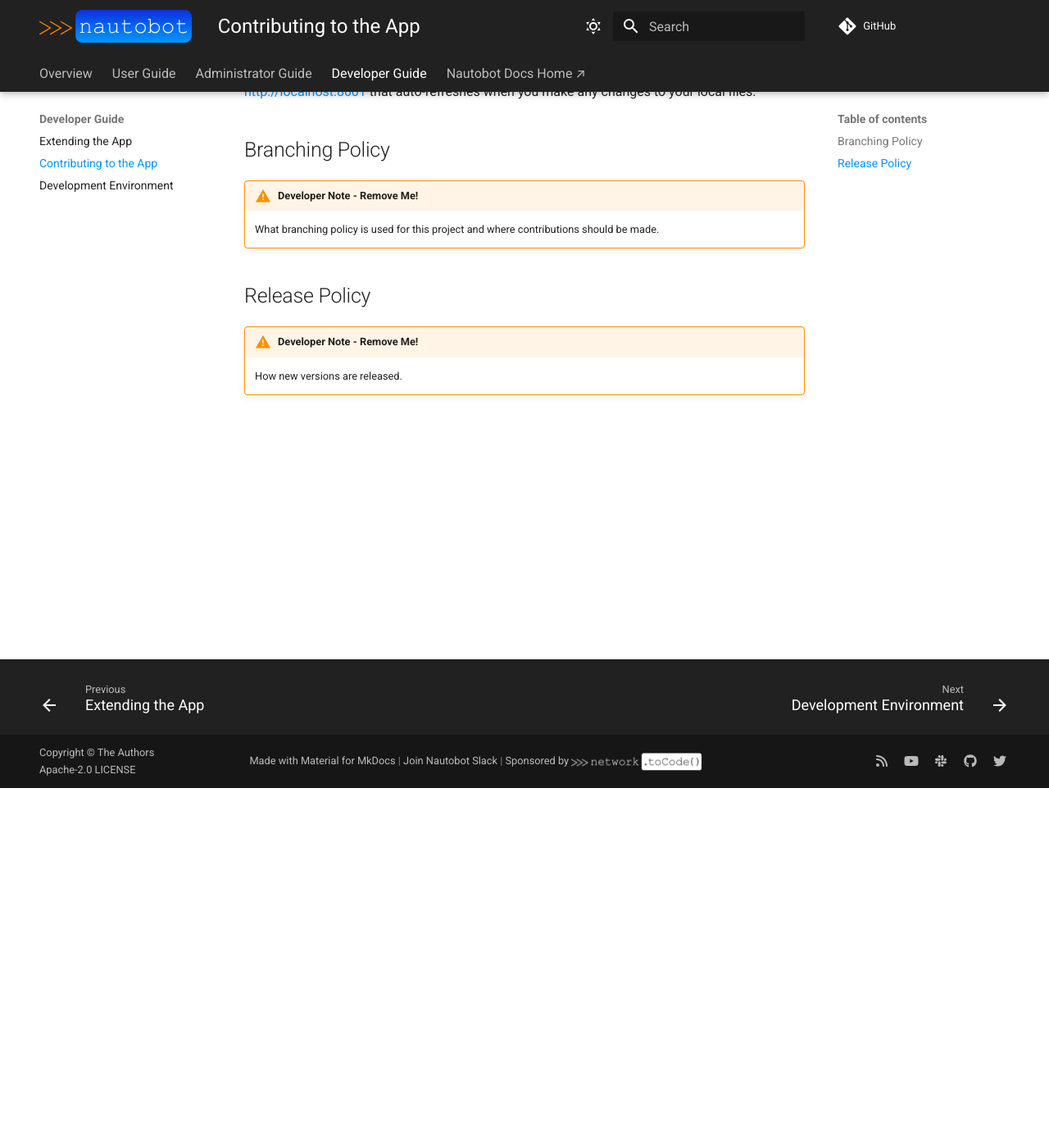
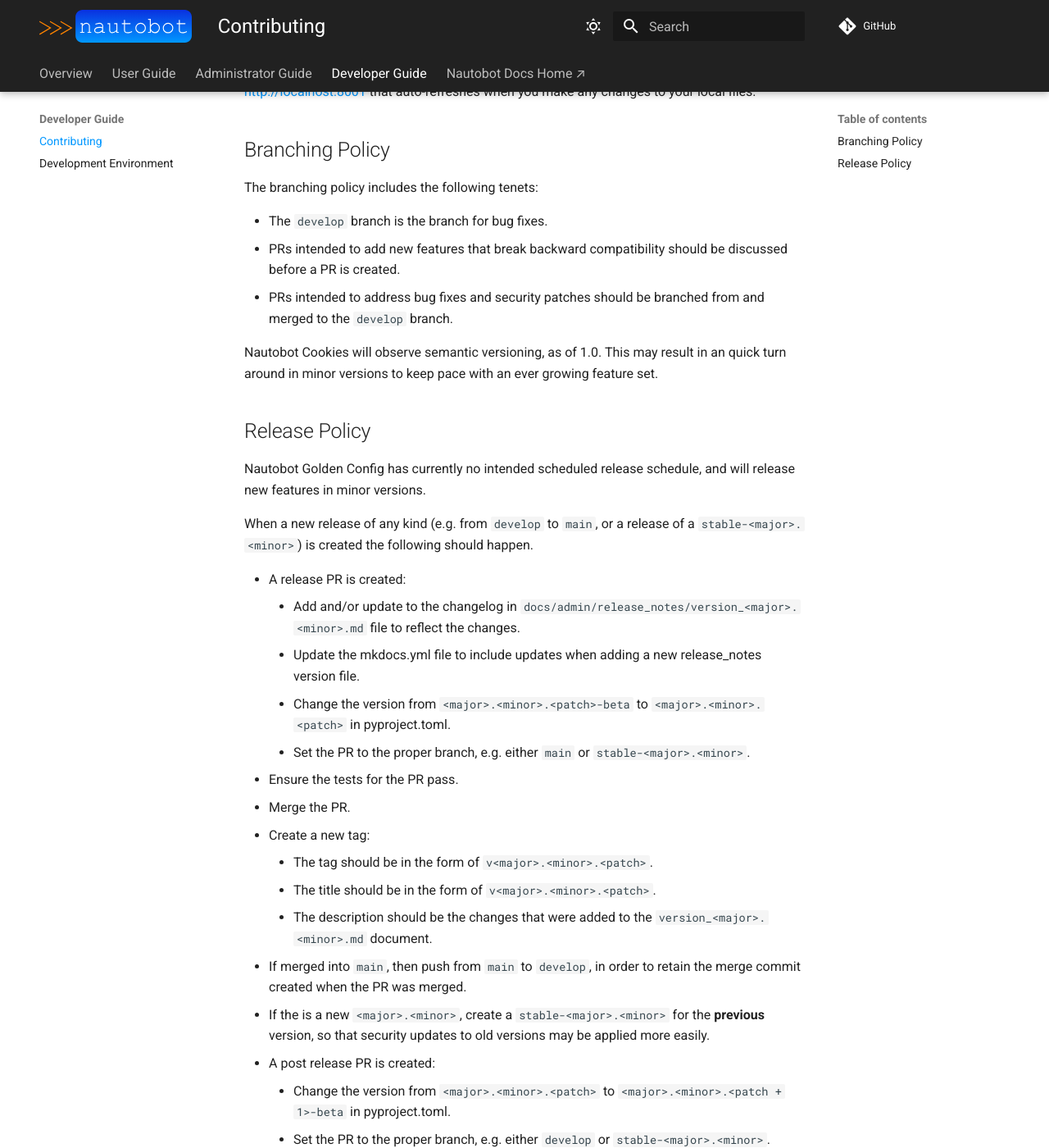
Before and after one commit to nautobot/cookiecutter-nautobot-app, an MkDocs documentation site: the page built from docs/dev/contributing.md, in a window 1280 px wide and 1400 px high, scrolled down 439 px. Shown: the whole window at 82% size. Built offline with MkDocs 1.6.1 and Material for MkDocs 9.7.7, drawn with Linux system fonts in a browser that asks for light colours; comment, search, counter and statistics services are not loaded; some of the changed text lies outside the part shown.

Commit message:
feedback updates

```diff
--- a/docs/dev/contributing.md
+++ b/docs/dev/contributing.md
@@ -13,10 +13,34 @@
 
 ## Branching Policy
 
-!!! warning "Developer Note - Remove Me!"
-    What branching policy is used for this project and where contributions should be made.
+The branching policy includes the following tenets:
+
+- The `develop` branch is the branch for bug fixes.
+- PRs intended to add new features that break backward compatibility should be discussed before a PR is created.
+- PRs intended to address bug fixes and security patches should be branched from and merged to the `develop` branch.
+
+Nautobot Cookies will observe semantic versioning, as of 1.0. This may result in an quick turn around in minor versions to keep pace with an ever growing feature set.
 
 ## Release Policy
 
-!!! warning "Developer Note - Remove Me!"
-    How new versions are released.
+Nautobot Golden Config has currently no intended scheduled release schedule, and will release new features in minor versions.
+
+When a new release of any kind (e.g. from `develop` to `main`, or a release of a `stable-<major>.<minor>`) is created the following should happen.
+
+- A release PR is created:
+    - Add and/or update to the changelog in `docs/admin/release_notes/version_<major>.<minor>.md` file to reflect the changes.
+    - Update the mkdocs.yml file to include updates when adding a new release_notes version file.
+    - Change the version from `<major>.<minor>.<patch>-beta` to `<major>.<minor>.<patch>` in pyproject.toml.
+    - Set the PR to the proper branch, e.g. either `main` or `stable-<major>.<minor>`.
+- Ensure the tests for the PR pass.
+- Merge the PR.
+- Create a new tag:
+    - The tag should be in the form of `v<major>.<minor>.<patch>`.
+    - The title should be in the form of `v<major>.<minor>.<patch>`.
+    - The description should be the changes that were added to the `version_<major>.<minor>.md` document.
+- If merged into `main`, then push from `main` to `develop`, in order to retain the merge commit created when the PR was merged.
+- If the is a new `<major>.<minor>`, create a `stable-<major>.<minor>` for the **previous** version, so that security updates to old versions may be applied more easily.
+- A post release PR is created:
+    - Change the version from `<major>.<minor>.<patch>` to `<major>.<minor>.<patch + 1>-beta` in pyproject.toml.
+    - Set the PR to the proper branch, e.g. either `develop` or `stable-<major>.<minor>`.
+    - Once tests pass, merge.
--- a/mkdocs.yml
+++ b/mkdocs.yml
@@ -93,7 +93,6 @@
           - v1.0: "admin/release_notes/version_1.0.md"
           - v2.0: "admin/release_notes/version_2.0.md"
   - Developer Guide:
-      - Extending the App: "dev/extending.md"
-      - Contributing to the App: "dev/contributing.md"
+      - Contributing: "dev/contributing.md"
       - Development Environment: "dev/dev_environment.md"
   - Nautobot Docs Home ↗︎: "https://docs.nautobot.com"
```
Also changed, not shown: docs/admin/release_notes/version_1.0.md (+8 -11 lines), docs/admin/release_notes/version_2.0.md (+8 -14 lines), docs/dev/dev_environment.md (+0 -5 lines), docs/dev/extending.md (deleted, +0 -6 lines), docs/user/quick-start.md (+6 -0 lines).
